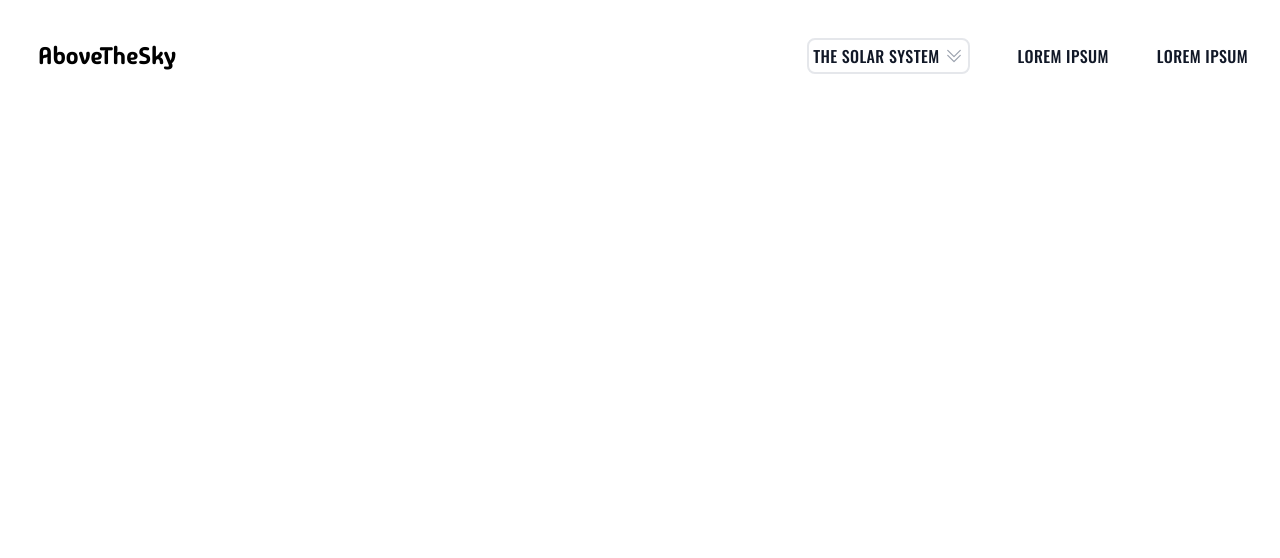
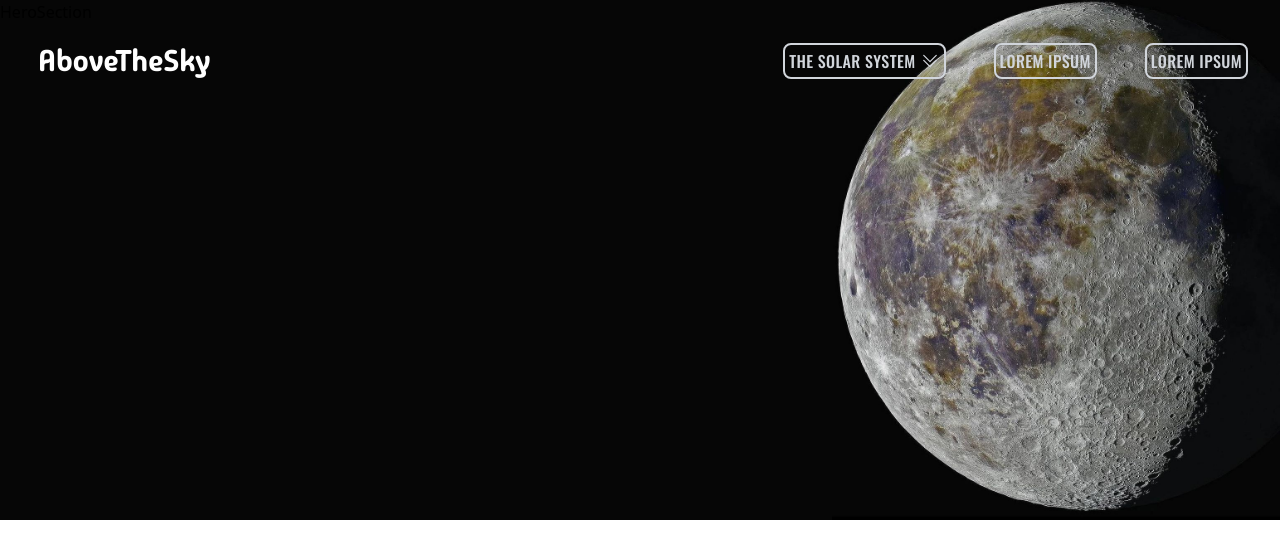
Before and after one commit to DenysKors/AboveTheSky_PetProject, a React (Vite) app: page / in a window 1280 px wide. Shown: the top 558 px of the page. Built offline with nearby package versions, Linux system fonts and the light colour scheme.

Commit message:
Hero background

```diff
--- a/src/components/Header.jsx
+++ b/src/components/Header.jsx
@@ -2,7 +2,7 @@ import Navigation from "./Navigation";
 
 function Header() {
   return (
-    <header className="bg-transparent absolute z-10">
+    <header className="bg-transparent absolute top-0 z-10">
       <Navigation />
     </header>
   );
--- /dev/null
+++ b/src/components/HeroSection.jsx
@@ -0,0 +1,9 @@
+function HeroSection() {
+  return (
+    <section className="w-full h-390 md:h-460 lg:h-520 bg-herobg bg-hero bg-contain bg-no-repeat bg-right">
+      HeroSection
+    </section>
+  );
+}
+
+export default HeroSection;
--- a/src/components/Navigation.jsx
+++ b/src/components/Navigation.jsx
@@ -16,13 +16,16 @@ function Navigation() {
     <>
       <nav className="mx-auto w-screen flex items-center justify-between p-6 lg:p-8">
         <div className="flex ">
-          <a href="#home" className="font-logo p-1.5 text-lg lg:text-xl">
+          <a
+            href="#home"
+            className="font-logo p-1.5 text-lg text-white md:text-xl lg:text-xxl "
+          >
             AboveTheSky
           </a>
         </div>
         <button
           type="button"
-          className="inline-flex items-center justify-center rounded-md p-2.5 text-gray-700 md:hidden"
+          className="inline-flex items-center justify-center rounded-md p-2.5 text-gray-300 md:hidden"
           onClick={() => setIsBurgerMenuOpen(true)}
         >
           <Bars3Icon className="h-6 w-6" />
@@ -31,11 +34,11 @@ function Navigation() {
           <Popover className="relative">
             {({ open }) => (
               <>
-                <Popover.Button className="p-1 flex items-center gap-x-1 text-base tracking-wide font-main uppercase text-gray-900 border-2 rounded-lg">
+                <Popover.Button className="p-1 flex items-center gap-x-1 text-base tracking-wide font-main uppercase text-gray-300 border-gray-300 border-2 rounded-lg">
                   The Solar system
                   <ChevronDoubleDownIcon
                     className={`${open ? "rotate-180 transition" : ""}
-                      h-5 w-5 flex-none text-gray-400
+                      h-5 w-5 flex-none text-gray-300
                       `}
                   />
                 </Popover.Button>
@@ -53,7 +56,7 @@ function Navigation() {
                       {solarPlanets.map((planet) => (
                         <li
                           key={planet.name}
-                          className="group relative flex items-center gap-x-6 rounded-lg py-2 px-8 text-base tracking-wide hover:bg-gray-50"
+                          className="group relative flex items-center gap-x-6 rounded-lg py-2 px-8 text-base tracking-wide hover:bg-gray-200"
                         >
                           <a
                             href={planet.href}
@@ -73,13 +76,13 @@ function Navigation() {
           </Popover>
           <a
             href="#"
-            className="font-main text-base tracking-wide uppercase  text-gray-900"
+            className="p-1 font-main text-base tracking-wide uppercase border-2 rounded-lg  text-gray-300 border-gray-300"
           >
             Lorem ipsum
           </a>
           <a
             href="#"
-            className="font-main text-base tracking-wide uppercase  text-gray-900"
+            className="p-1 font-main text-base tracking-wide uppercase border-2 rounded-lg  text-gray-300 border-gray-300"
           >
             Lorem ipsum
           </a>
@@ -108,11 +111,11 @@ function Navigation() {
                 <Disclosure as="div" className="-mx-3">
                   {({ open }) => (
                     <>
-                      <Disclosure.Button className="flex w-full items-center justify-between rounded-lg py-2 pl-3 pr-3.5 text-base font-main uppercase leading-7 text-gray-900 hover:bg-gray-50">
+                      <Disclosure.Button className="flex w-full items-center justify-between rounded-lg py-2 pl-3 pr-3.5 text-base font-main uppercase leading-7 text-gray-900 hover:bg-gray-200">
                         The Solar system
                         <ChevronDoubleDownIcon
                           className={`${open ? "rotate-180 transition" : ""}
-                    h-5 w-5 flex-none text-gray-400
+                    h-5 w-5 flex-none text-gray-100
                       `}
                         />
                       </Disclosure.Button>
@@ -122,7 +125,7 @@ function Navigation() {
                             key={planet.name}
                             as="a"
                             href={planet.href}
-                            className="block rounded-lg py-2 pl-6 pr-3 font-main text-base text-gray-900 hover:bg-gray-50"
+                            className="block rounded-lg py-2 pl-6 pr-3 font-main text-base text-gray-900 hover:bg-gray-200"
                           >
                             {planet.name}
                           </Disclosure.Button>
@@ -133,13 +136,13 @@ function Navigation() {
                 </Disclosure>
                 <a
                   href="#"
-                  className="-mx-3 block rounded-lg px-3 py-2 font-main text-base tracking-wide uppercase  text-gray-900 hover:bg-gray-50"
+                  className="-mx-3 block rounded-lg px-3 py-2 font-main text-base tracking-wide uppercase  text-gray-900 hover:bg-gray-200"
                 >
                   Lorem ipsum
                 </a>
                 <a
                   href="#"
-                  className="-mx-3 block rounded-lg px-3 py-2 font-main text-base tracking-wide uppercase  text-gray-900 hover:bg-gray-50"
+                  className="-mx-3 block rounded-lg px-3 py-2 font-main text-base tracking-wide uppercase  text-gray-900 hover:bg-gray-200"
                 >
                   Lorem ipsum
                 </a>
--- a/src/pages/LandingPage.jsx
+++ b/src/pages/LandingPage.jsx
@@ -1,7 +1,13 @@
 import Header from "../components/Header";
+import HeroSection from "../components/HeroSection";
 
 function LandingPage() {
-  return <Header />;
+  return (
+    <>
+      <Header />
+      <HeroSection />
+    </>
+  );
 }
 
 export default LandingPage;
--- a/tailwind.config.js
+++ b/tailwind.config.js
@@ -9,7 +9,9 @@ export default {
         lg: "1200px",
         xl: "1440px",
       },
-      colors: {},
+      colors: {
+        herobg: "rgb(6,6,6)",
+      },
       fontFamily: {
         logo: ["MadimiOne", "sans-serif"],
         main: ["Oswald", "sans-serif"],
@@ -18,6 +20,15 @@ export default {
         base: "1rem",
         lg: "1.25rem",
         xl: "1.5rem",
+        xxl: "1.875rem",
+      },
+      height: {
+        390: "390px",
+        460: "460px",
+        520: "520px",
+      },
+      backgroundImage: {
+        hero: "url('./assets/images/hero.jpg')",
       },
     },
   },
```
Also changed, not shown: src/assets/images/hero.jpg (renamed from src/assets/images/18481468.jpg).
